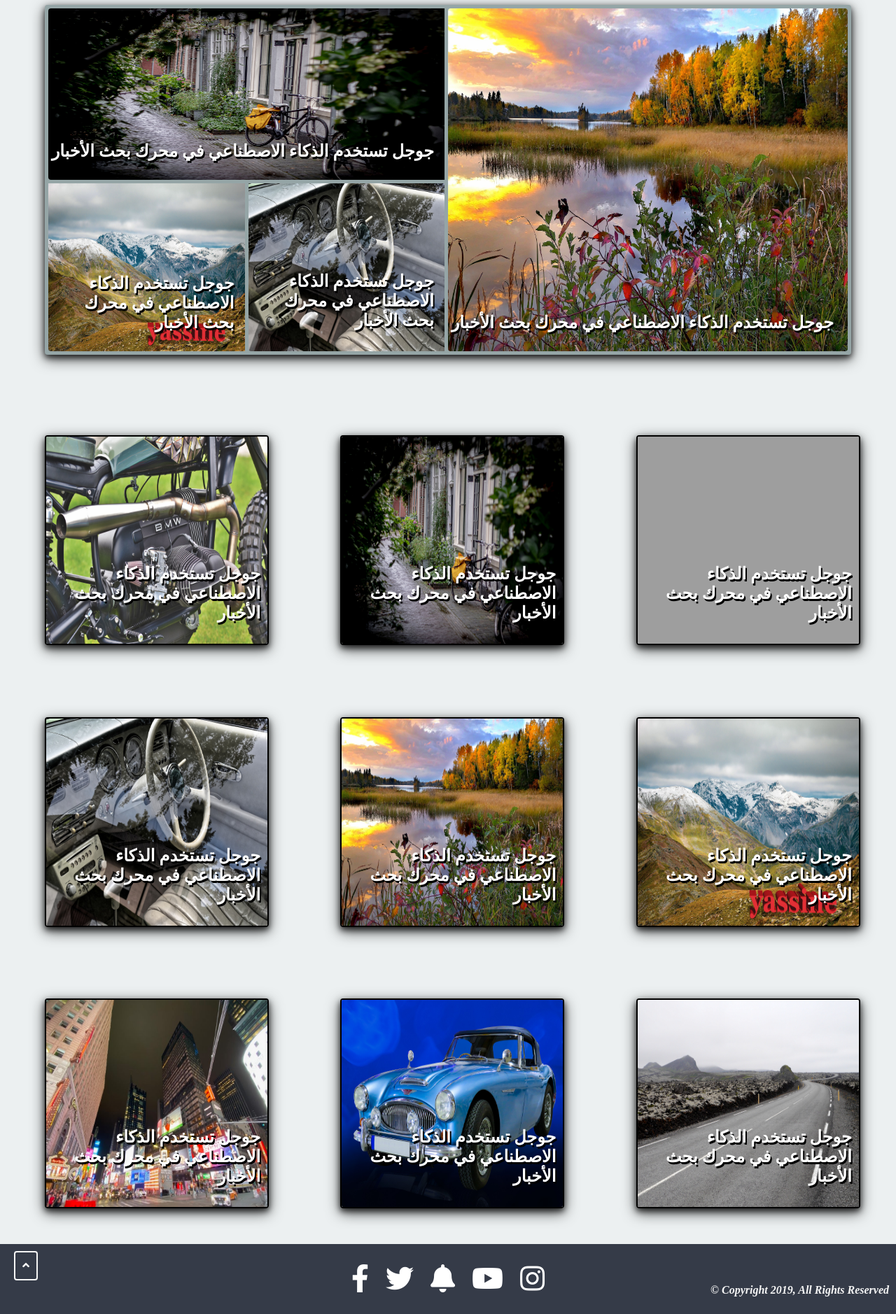
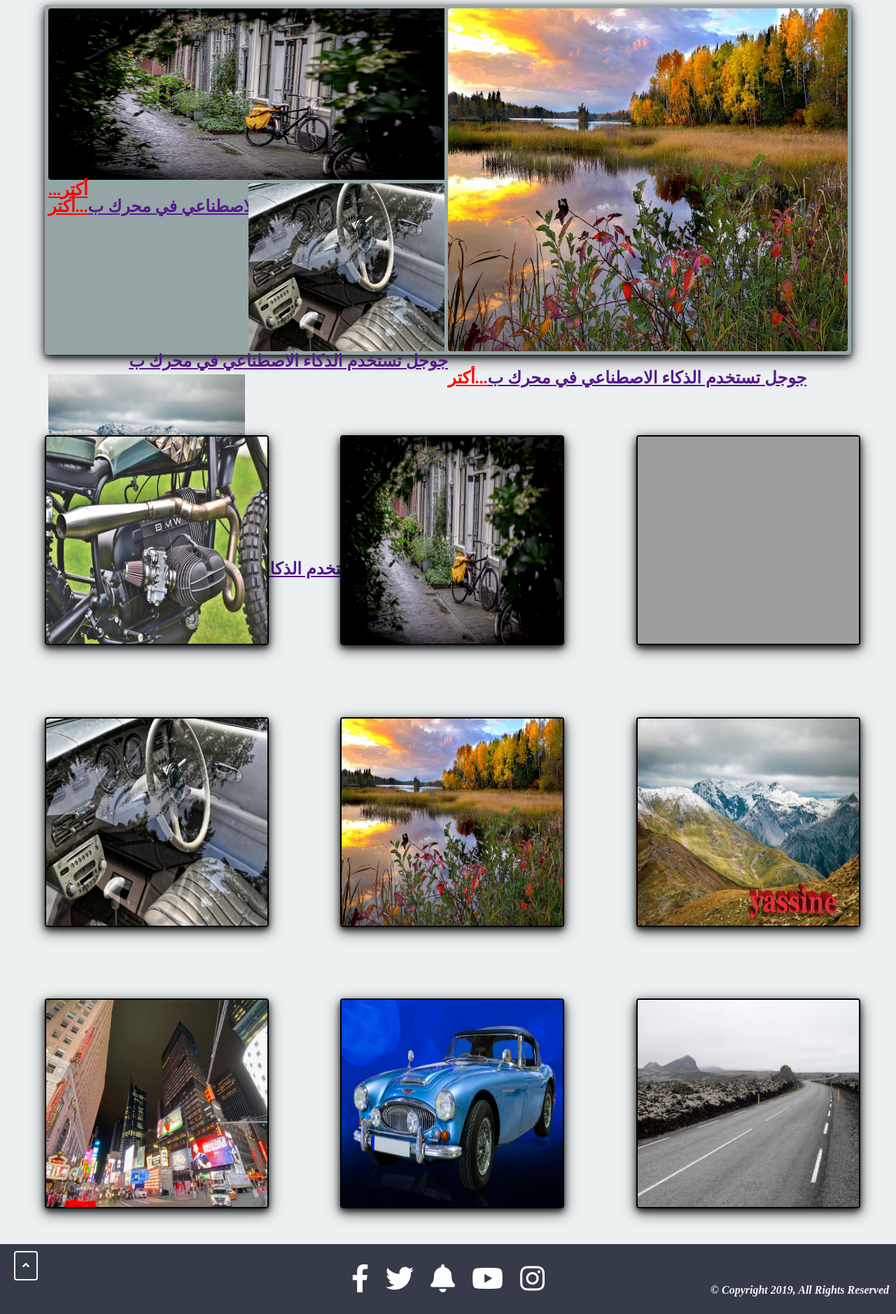
Before and after one commit to yassinerahhaoui/yassine123, a PHP site: page / in a window 1280 px wide; the page is wider, and only the part inside the window is pictured. Shown: the part 151-2029 px from the top of that part at 70% size. Run offline with PHP 8.4, Linux system fonts and the light colour scheme; grey boxes are pictures that could not be loaded.

Commit message:
Update index.php

```diff
--- a/index.php
+++ b/index.php
@@ -21,95 +21,158 @@
     <div class="news-bar" id="menu2">
         <p>ستكون هنا عناوين آخر الأخبار والمقالات</p>
     </div>
-
-    <header>
+    <header style="dir:rtl;">
         <div class="header1">
             <a href="">
                 <img src="image/02.jpg" alt="">
-                <h2>جوجل تستخدم الذكاء الاصطناعي في محرك بحث الأخبار</h2>
+               <h2>
+                    <?php
+                    $var =
+                        "جوجل تستخدم الذكاء الاصطناعي في محرك بحث الأخبار";
+                    echo substr($var,0,70);
+                  echo"<a href='' style='color:red;'>...أكتر</a>";
+                     ?></h2>
             </a>
         </div>
 
         <div class="header2">
             <a href="">
                 <img src="image/05.jpg" alt="">
-                <h2>جوجل تستخدم الذكاء الاصطناعي في محرك بحث الأخبار</h2>
+                <h2>
+                    <?php
+                    $var =
+                        "جوجل تستخدم الذكاء الاصطناعي في محرك بحث الأخبار";
+                    echo substr($var,0,70);
+                  echo"<a href='' style='color:red;'>...أكتر</a>";
+                   ?></h2>
             </a>
         </div>
-
         <div class="header3">
             <a href="" style="float: right;">
                 <img src="image/06.jpg" alt="" style="width: 100%;">
-                <h2>جوجل تستخدم الذكاء الاصطناعي في محرك بحث الأخبار</h2>
+                <h2> <?php
+                    $var =
+                        "جوجل تستخدم الذكاء الاصطناعي في محرك بحث الأخبار";
+                    echo substr($var,0,70);
+                  echo"<a href='' style='color:red;'>...أكتر</a>";
+                     ?></h2>
             </a>
             <a href="">
                 <img src="image/04.jpg" alt="">
-                <h2>جوجل تستخدم الذكاء الاصطناعي في محرك بحث الأخبار</h2>
+                <h2><?php
+                    $var =
+                        "جوجل تستخدم الذكاء الاصطناعي في محرك بحث الأخبار";
+                    echo substr($var,0,70);
+                  echo"<a href='' style='color:red;'>...أكتر</a>";
+                     ?>
+                </h2>
             </a>
 
         </div>
     </header>
-
-
     <main>
         <article>
             <div class="box-img">
                 <a href="">
-                    <img src="image/01.jpeg" alt="">
-                    <h2>جوجل تستخدم الذكاء الاصطناعي في محرك بحث الأخبار</h2>
+                    <img src="image/01.jpg" alt="">
+                    <h2> <?php
+                    $var =
+                        "جوجل تستخدم الذكاء الاصطناعي في محرك بحث الأخبار";
+                    echo substr($var,0,70);
+                  echo"<a href='' style='color:red;'>...أكتر</a>";
+                     ?></h2>
                 </a>
             </div>
             <div class="box-img">
                 <a href="">
                     <img src="image/02.jpg" alt="">
-                    <h2>جوجل تستخدم الذكاء الاصطناعي في محرك بحث الأخبار</h2>
+                    <h2> <?php
+                    $var =
+                        "جوجل تستخدم الذكاء الاصطناعي في محرك بحث الأخبار";
+                    echo substr($var,0,70);
+                  echo"<a href='' style='color:red;'>...أكتر</a>";
+                     ?></h2>
                 </a>
             </div>
             <div class="box-img">
                 <a href="">
                     <img src="image/03.jpg" alt="">
-                    <h2>جوجل تستخدم الذكاء الاصطناعي في محرك بحث الأخبار</h2>
+                    <h2> <?php
+                    $var =
+                        "جوجل تستخدم الذكاء الاصطناعي في محرك بحث الأخبار";
+                    echo substr($var,0,70);
+                  echo"<a href='' style='color:red;'>...أكتر</a>";
+                     ?></h2>
                 </a>
             </div>
             <div class="box-img">
                 <a href="">
                     <img src="image/04.jpg" alt="">
-                    <h2>جوجل تستخدم الذكاء الاصطناعي في محرك بحث الأخبار</h2>
+                    <h2> <?php
+                    $var =
+                        "جوجل تستخدم الذكاء الاصطناعي في محرك بحث الأخبار";
+                    echo substr($var,0,70);
+                  echo"<a href='' style='color:red;'>...أكتر</a>";
+                     ?></h2>
                 </a>
             </div>
             <div class="box-img">
                 <a href="">
                     <img src="image/05.jpg" alt="">
-                    <h2>جوجل تستخدم الذكاء الاصطناعي في محرك بحث الأخبار</h2>
+                    <h2> <?php
+                    $var =
+                        "جوجل تستخدم الذكاء الاصطناعي في محرك بحث الأخبار";
+                    echo substr($var,0,70);
+                  echo"<a href='' style='color:red;'>...أكتر</a>";
+                     ?></h2>
                 </a>
             </div>
             <div class="box-img">
                 <a href="">
                     <img src="image/06.jpg" alt="">
-                    <h2>جوجل تستخدم الذكاء الاصطناعي في محرك بحث الأخبار</h2>
+                    <h2> <?php
+                    $var =
+                        "جوجل تستخدم الذكاء الاصطناعي في محرك بحث الأخبار";
+                    echo substr($var,0,70);
+                  echo"<a href='' style='color:red;'>...أكتر</a>";
+                     ?></h2>
                 </a>
             </div>
             <div class="box-img">
                 <a href="">
                     <img src="image/07.jpg" alt="">
-                    <h2>جوجل تستخدم الذكاء الاصطناعي في محرك بحث الأخبار</h2>
+                    <h2> <?php
+                    $var =
+                        "جوجل تستخدم الذكاء الاصطناعي في محرك بحث الأخبار";
+                    echo substr($var,0,70);
+                  echo"<a href='' style='color:red;'>...أكتر</a>";
+                     ?></h2>
                 </a>
             </div>
             <div class="box-img">
                 <a href="">
                     <img src="image/08.jpg" alt="">
-                    <h2>جوجل تستخدم الذكاء الاصطناعي في محرك بحث الأخبار</h2>
+                    <h2> <?php
+                    $var =
+                        "جوجل تستخدم الذكاء الاصطناعي في محرك بحث الأخبار";
+                    echo substr($var,0,70);
+                  echo"<a href='' style='color:red;'>...أكتر</a>";
+                     ?></h2>
                 </a>
             </div>
             <div class="box-img">
                 <a href="">
                     <img src="image/09.jpg" alt="">
-                    <h2>جوجل تستخدم الذكاء الاصطناعي في محرك بحث الأخبار</h2>
+                    <h2> <?php
+                    $var =
+                        "جوجل تستخدم الذكاء الاصطناعي في محرك بحث الأخبار";
+                    echo substr($var,0,70);
+                  echo"<a href='' style='color:red;'>...أكتر</a>";
+                     ?></h2>
                 </a>
             </div>
         </article>
     </main>
-
     <footer>
         <a href="#menu2" title="TOP" class="back"><i class="fas fa-angle-up"></i></a>
         <p>© Copyright 2019, All Rights Reserved</p>
@@ -121,7 +184,6 @@
             <a class="instagram" title="Instagram" onclick="instagram()"><i class="fab fa-instagram"></i></a>
         </div>
     </footer>
-
     <script src="script.js"></script>
 </body>
 </html>
```
